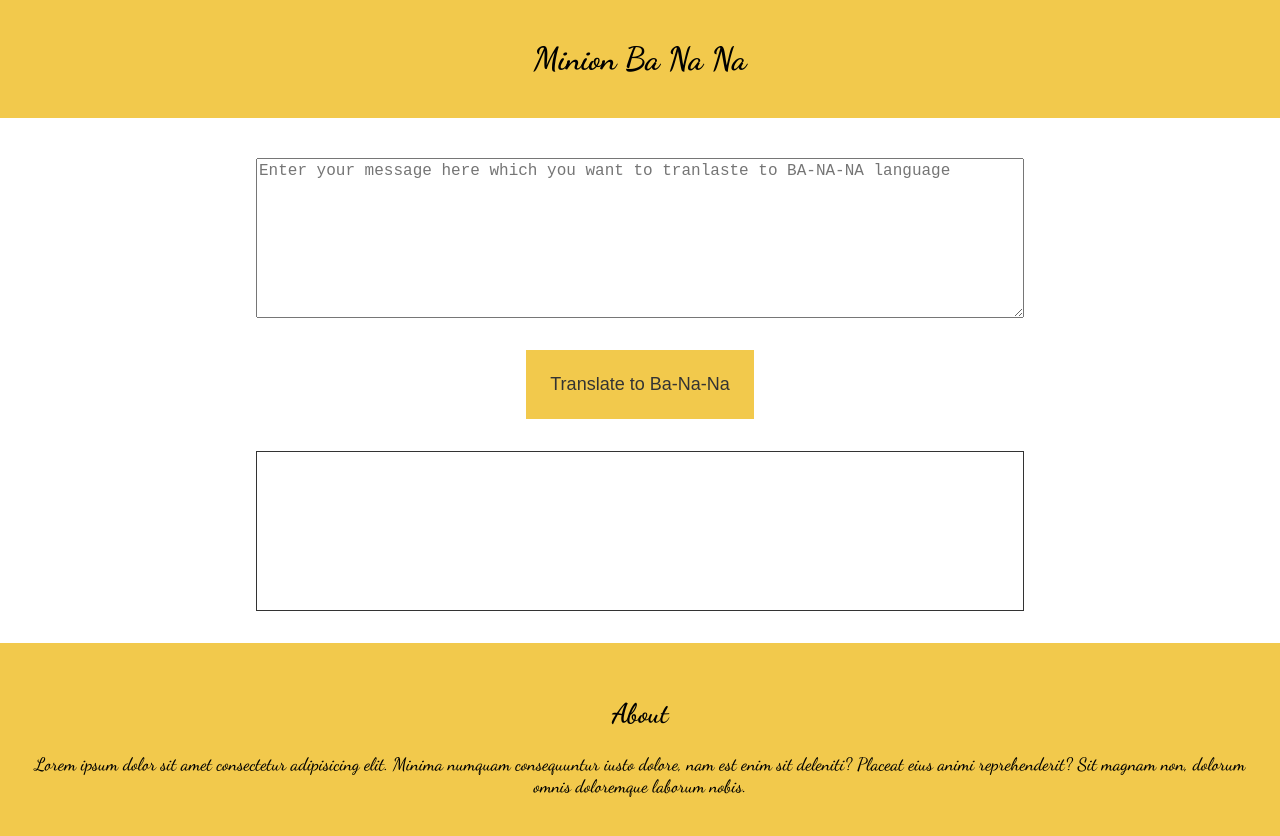
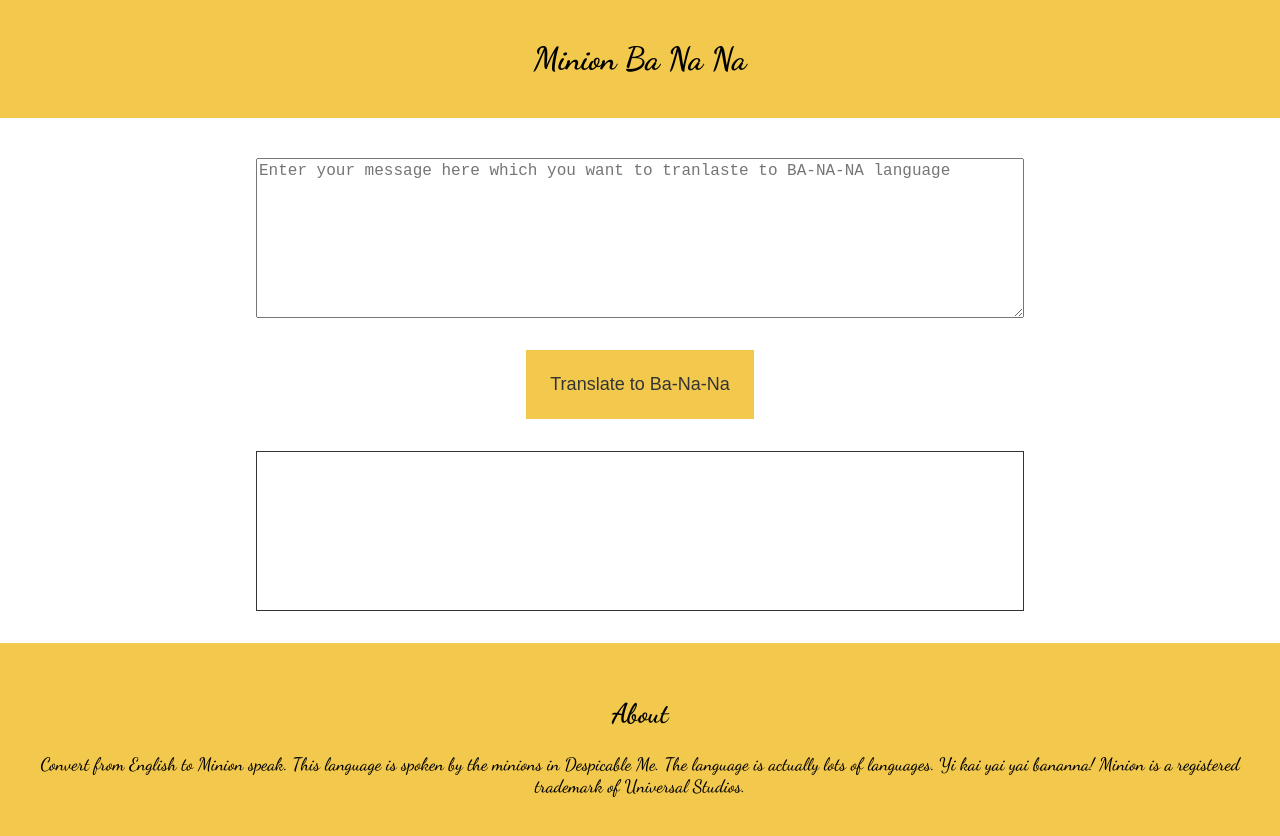
Before and after one commit to krish-98/Minions-Translate-App, a plain HTML site: page index.html in a window 1280 px wide. Drawn offline with Linux system fonts and the light colour scheme.

Commit message:
footer section updated

```diff
--- a/index.html
+++ b/index.html
@@ -20,7 +20,7 @@
 
   <footer id="footer">
     <h2>About</h2>
-    <p>Lorem ipsum dolor sit amet consectetur adipisicing elit. Minima numquam consequuntur iusto dolore, nam est enim sit deleniti? Placeat eius animi reprehenderit? Sit magnam non, dolorum omnis doloremque laborum nobis.</p>
+    <p>Convert from English to Minion speak. This language is spoken by the minions in Despicable Me. The language is actually lots of languages. Yi kai yai yai bananna! Minion is a registered trademark of Universal Studios.</p>
   </footer>
 
   <script src="./app.js"></script>
```
